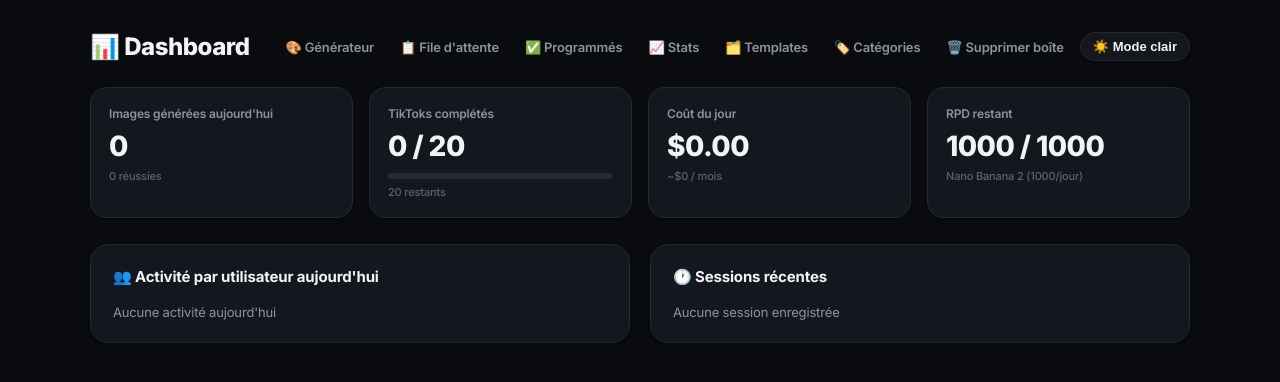
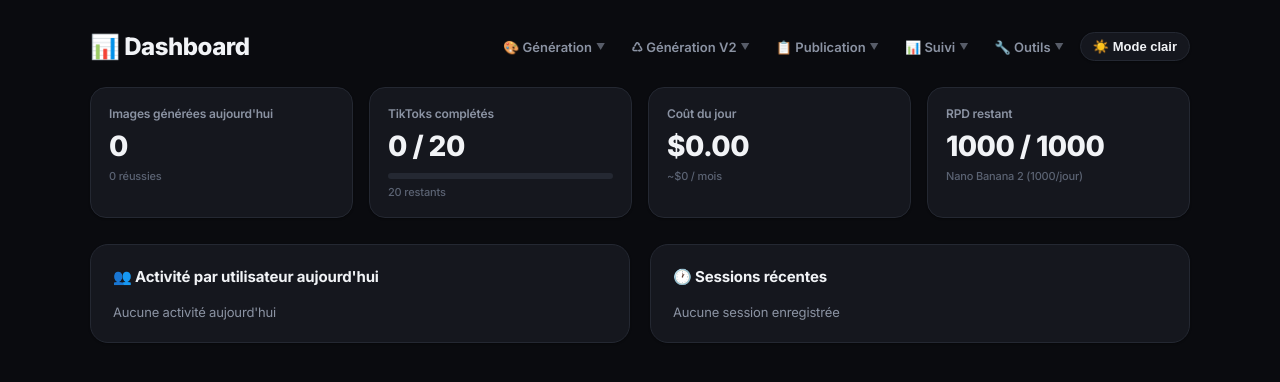
Before and after one commit to waelenajar8-png/jersey-app, a Flask app: page /dashboard in a window 1280 px wide. Shown: the top 382 px of the page. Run offline with Flask 3, Linux system fonts and the light colour scheme; some libraries are stand-ins or nearby versions.

Commit message:
Update dashboard.html

```diff
--- a/templates/dashboard.html
+++ b/templates/dashboard.html
@@ -76,6 +76,19 @@ tbody tr:hover{background:var(--panel-hover)}
 .badge-ok{background:var(--accent-dim);color:var(--accent)}
 .badge-warn{background:var(--warn-dim);color:var(--warn)}
 .empty-hint{color:var(--text-dim);font-size:13px;font-weight:500;text-align:center;padding:20px 0}
+
+/* ── Menus déroulants de navigation ────────────────────────────────── */
+.navmenu{position:relative;display:inline-block}
+.navmenu-btn{color:var(--text-dim);background:none;border:none;font-family:inherit;font-size:13px;font-weight:600;padding:6px 10px;border-radius:8px;cursor:pointer;transition:all .15s ease;display:flex;align-items:center;gap:4px}
+.navmenu-btn:hover,.navmenu.open .navmenu-btn{color:var(--text);background:var(--panel-hover)}
+.navmenu-btn .chev{font-size:9px;opacity:.6;transition:transform .18s ease}
+.navmenu.open .navmenu-btn .chev{transform:rotate(180deg)}
+.navmenu-drop{position:absolute;top:calc(100% + 6px);left:0;min-width:190px;background:var(--panel);border:1px solid var(--border-strong);border-radius:12px;box-shadow:var(--shadow-md);padding:6px;z-index:200;opacity:0;visibility:hidden;transform:translateY(-6px);transition:all .16s cubic-bezier(.16,1,.3,1)}
+.navmenu.open .navmenu-drop{opacity:1;visibility:visible;transform:translateY(0)}
+.navmenu-drop a{display:flex;align-items:center;gap:8px;color:var(--text-dim);text-decoration:none;font-size:13px;font-weight:600;padding:9px 11px;border-radius:8px;transition:all .13s ease;white-space:nowrap}
+.navmenu-drop a:hover{color:var(--text);background:var(--panel-hover)}
+.navmenu-drop a.current{color:var(--accent);background:var(--accent-dim)}
+@media(max-width:640px){.navmenu-drop{position:fixed;left:12px;right:12px;min-width:0}}
 </style>
 </head>
 <body>
@@ -83,14 +96,45 @@ tbody tr:hover{background:var(--panel-hover)}
     <div class="topbar">
         <h1>📊 Dashboard</h1>
         <div class="nav">
-            <a href="/">🎨 Générateur</a>
-            <a href="/queue">📋 File d'attente</a>
-            <a href="/scheduled">✅ Programmés</a>
-            <a href="/stats">📈 Stats</a>
-            <a href="/templates">🗂️ Templates</a>
-            <a href="/categories">🏷️ Catégories</a>
-            <a href="/remove_box">🗑️ Supprimer boîte</a>
-            <button class="theme-btn" id="themeBtn">☀️ Mode clair</button>
+        <div class="navmenu" data-menu>
+            <button class="navmenu-btn" data-menu-btn>🎨 Génération <span class="chev">▼</span></button>
+            <div class="navmenu-drop">
+                <a href="/">🎨 Générateur</a>
+                <a href="/templates">🗂️ Templates</a>
+                <a href="/categories">🏷️ Catégories S/A/B</a>
+            </div>
+        </div>
+        <div class="navmenu" data-menu>
+            <button class="navmenu-btn" data-menu-btn>♺ Génération V2 <span class="chev">▼</span></button>
+            <div class="navmenu-drop">
+                <a href="/generator2">📦 Générateur V2</a>
+                <a href="/templates2">📦 Templates V2</a>
+            </div>
+        </div>
+        <div class="navmenu" data-menu>
+            <button class="navmenu-btn" data-menu-btn>📋 Publication <span class="chev">▼</span></button>
+            <div class="navmenu-drop">
+                <a href="/queue">📋 File TikTok</a>
+                <a href="/queue_ig" style="color:#e1306c">📸 File Instagram</a>
+                <a href="/scheduled">✅ Programmés</a>
+            </div>
+        </div>
+        <div class="navmenu" data-menu>
+            <button class="navmenu-btn" data-menu-btn>📊 Suivi <span class="chev">▼</span></button>
+            <div class="navmenu-drop">
+                <a href="/dashboard" class="current">📊 Dashboard</a>
+                <a href="/stats">📈 Stats</a>
+                <a href="/monitor">👀 Monitor</a>
+                <a href="/calendar">📅 Calendrier</a>
+            </div>
+        </div>
+        <div class="navmenu" data-menu>
+            <button class="navmenu-btn" data-menu-btn>🔧 Outils <span class="chev">▼</span></button>
+            <div class="navmenu-drop">
+                <a href="/remove_box">🗑️ Supprimer boîte</a>
+            </div>
+        </div>
+        <button class="theme-btn" id="themeBtn">☀️ Mode clair</button>
         </div>
     </div>
 
@@ -189,6 +233,23 @@ const rpd = parseInt(localStorage.getItem(`rpd_${today}`) || '0');
 document.getElementById('rpdValue').textContent = `${1000 - rpd} / 1000`;
 
 // Pas d'auto-reload brutal — l'utilisateur peut rafraîchir manuellement (F5) s'il veut les données à jour
+
+// ── Menus déroulants de navigation ──────────────────────────────────
+(function(){
+    const menus=document.querySelectorAll('[data-menu]');
+    menus.forEach(m=>{
+        const btn=m.querySelector('[data-menu-btn]');
+        if(!btn)return;
+        btn.addEventListener('click',e=>{
+            e.stopPropagation();
+            const wasOpen=m.classList.contains('open');
+            menus.forEach(x=>x.classList.remove('open'));
+            if(!wasOpen)m.classList.add('open');
+        });
+    });
+    document.addEventListener('click',()=>menus.forEach(m=>m.classList.remove('open')));
+    document.addEventListener('keydown',e=>{if(e.key==='Escape')menus.forEach(m=>m.classList.remove('open'))});
+})();
 </script>
 </body>
 </html>
```
